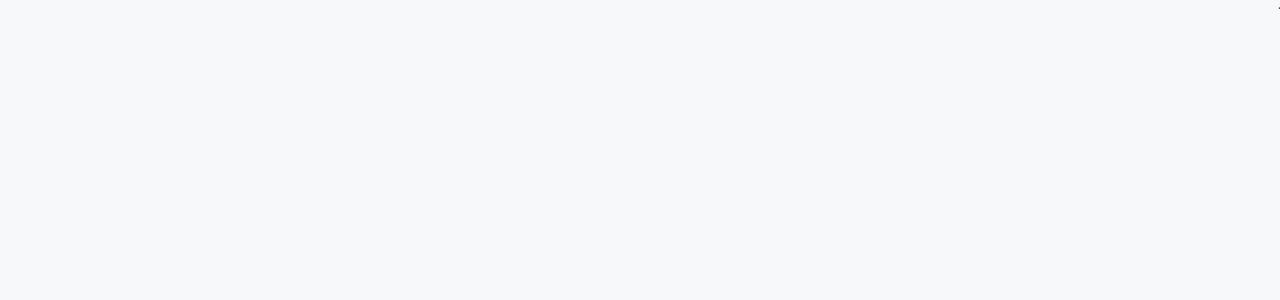
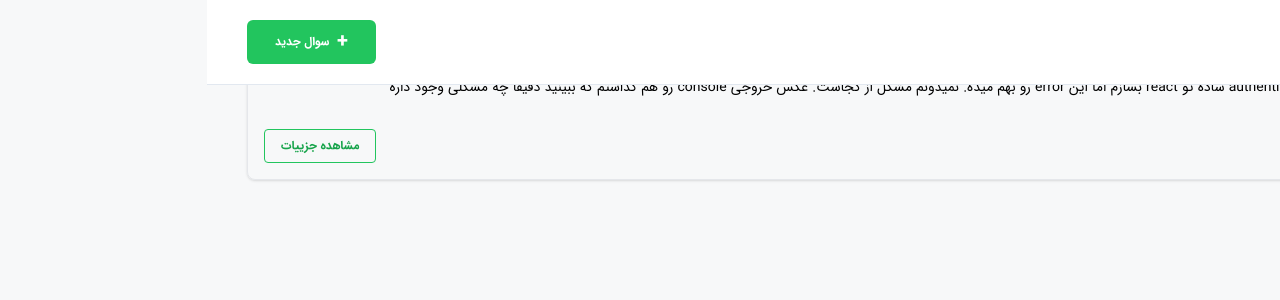
Before and after one commit to taranehbiglari/Karnameh-Interview-Task, a React (Create React App) app: page / in a window 1280 px wide. Shown: the top 300 px of the page. Built offline with nearby package versions, Linux system fonts and the light colour scheme; grey boxes are pictures that could not be loaded.

Commit message:
feat: create routes

```diff
--- a/src/App.js
+++ b/src/App.js
@@ -1,7 +1,17 @@
+import { Route, Routes } from "react-router-dom";
 import "./assets/styles/main.scss";
+import Questions from "./pages/Questions";
+import QuestionDetails from "./pages/QuestionDetails";
 
 function App() {
-  return <div className="App">test</div>;
+  return (
+    <div>
+      <Routes>
+        <Route path="/" element={<Questions />} />
+        <Route path="/question-details" element={<QuestionDetails />} />
+      </Routes>
+    </div>
+  );
 }
 
 export default App;
--- /dev/null
+++ b/src/components/QuestionList/index.js
@@ -0,0 +1,13 @@
+import Navbar from "../General/Navbar";
+import QuestionCard from "./QuestionCard";
+
+const QuestionList = () => {
+  return (
+    <>
+      <Navbar title="لیست سوالات" />
+      <QuestionCard />
+    </>
+  );
+};
+
+export default QuestionList;
--- a/src/components/Questions/index.tsx
+++ /dev/null
@@ -1,32 +0,0 @@
-import Navbar from "../General/Navbar";
-import QuestionCard from "./QuestionCard";
-import { getAll } from "../../redux/Questions/Actions";
-import { useEffect } from "react";
-import { useSelector, useDispatch } from "react-redux";
-
-const Questions: any = () => {
-  const { list } = useSelector((state: any) => state.questions);
-  console.log(list, "list");
-  const dispatch: any = useDispatch();
-  const getData = () => {
-    dispatch(getAll());
-  };
-  useEffect(() => getData(), []);
-  return (
-    <>
-      <Navbar title="لیست سوالات" />
-      {/* <div className="mt-32">
-        <div className="d-flex justify-center flex-column">
-          {items.map((question: any) => (
-            <div key={question.id}>
-              {question}
-            </div>
-          ))}
-        </div>
-        <QuestionCard />
-      </div> */}
-    </>
-  );
-};
-
-export default Questions;
--- a/src/index.js
+++ b/src/index.js
@@ -1,4 +1,5 @@
 import React from 'react';
+import { BrowserRouter } from "react-router-dom";
 import ReactDOM from 'react-dom/client';
 import "./assets/styles/main.scss";
 import App from './App';
@@ -6,12 +7,9 @@ import reportWebVitals from './reportWebVitals';
 
 const root = ReactDOM.createRoot(document.getElementById('root'));
 root.render(
-  <React.StrictMode>
-    <App />
-  </React.StrictMode>
+  <BrowserRouter>
+  <App />
+</BrowserRouter>
 );
 
-// If you want to start measuring performance in your app, pass a function
-// to log results (for example: reportWebVitals(console.log))
-// or send to an analytics endpoint. Learn more: https://bit.ly/CRA-vitals
 reportWebVitals();
--- a/src/pages/QuestionDetails/index.js
+++ b/src/pages/QuestionDetails/index.js
@@ -1,4 +1,4 @@
-import Detail from "../../components/Questions/Detail";
+import Detail from "../../components/QuestionList/Detail";
 const QuestionDetails = () => {
   return <Detail />
 };
--- a/src/pages/Questions/index.js
+++ b/src/pages/Questions/index.js
@@ -1,6 +1,7 @@
-import QuestionsList from "../../components/Questions";
+import QuestionList from "../../components/QuestionList";
+
 const Questions = () => {
-  return <QuestionsList />
+  return <QuestionList />
 };
 
 export default Questions;
```
Also changed, not shown: src/components/QuestionList/AnswerBox/index.js (renamed from src/components/Questions/AnswerBox/index.js), src/components/QuestionList/CreateForm/index.js (renamed from src/components/Questions/CreateForm/index.js), src/components/QuestionList/Detail/index.js (renamed from src/components/Questions/Detail/index.js), src/components/QuestionList/QuestionCard/VoteButton.js (renamed from src/components/Questions/QuestionCard/VoteButton.js), src/components/QuestionList/QuestionCard/index.js (renamed from src/components/Questions/QuestionCard/index.js), src/components/QuestionList/QuestionCard/style.module.scss (renamed from src/components/Questions/QuestionCard/style.module.scss).
